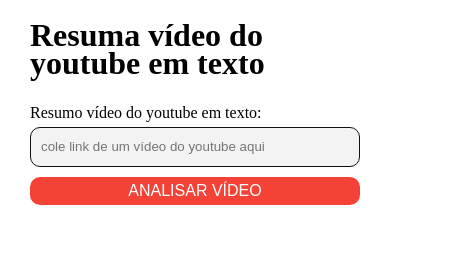
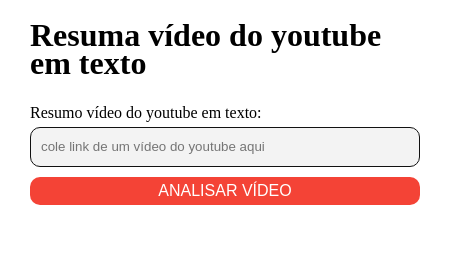
Before and after one commit to jorgluiz/yt-analyze-video-frontend, a website: page src/public/index.html in a window 390 px wide. Shown: the whole page, 450 px wide, since content can reach past the window. Drawn offline with Linux system fonts and the light colour scheme.

Commit message:
fix: update index.html styling - remove red border, adjust container layout and media query breakpoint

```diff
--- a/src/public/index.html
+++ b/src/public/index.html
@@ -67,7 +67,9 @@
     .container {
       display: flex;
       flex-direction: column;
-      padding: 0 30px;
+      width: 100%;
+      max-width: 800px;
+      margin: auto;
     }
 
     .container #inputData {
@@ -81,10 +83,11 @@
       }
     }
 
-    @media (max-width: 768px) {
+    @media (max-width: 900px) {
       .container {
         display: flex;
         flex-direction: column;
+        padding: 0 30px;
       }
 
       button {
```
Also changed, not shown: 1 other file.
